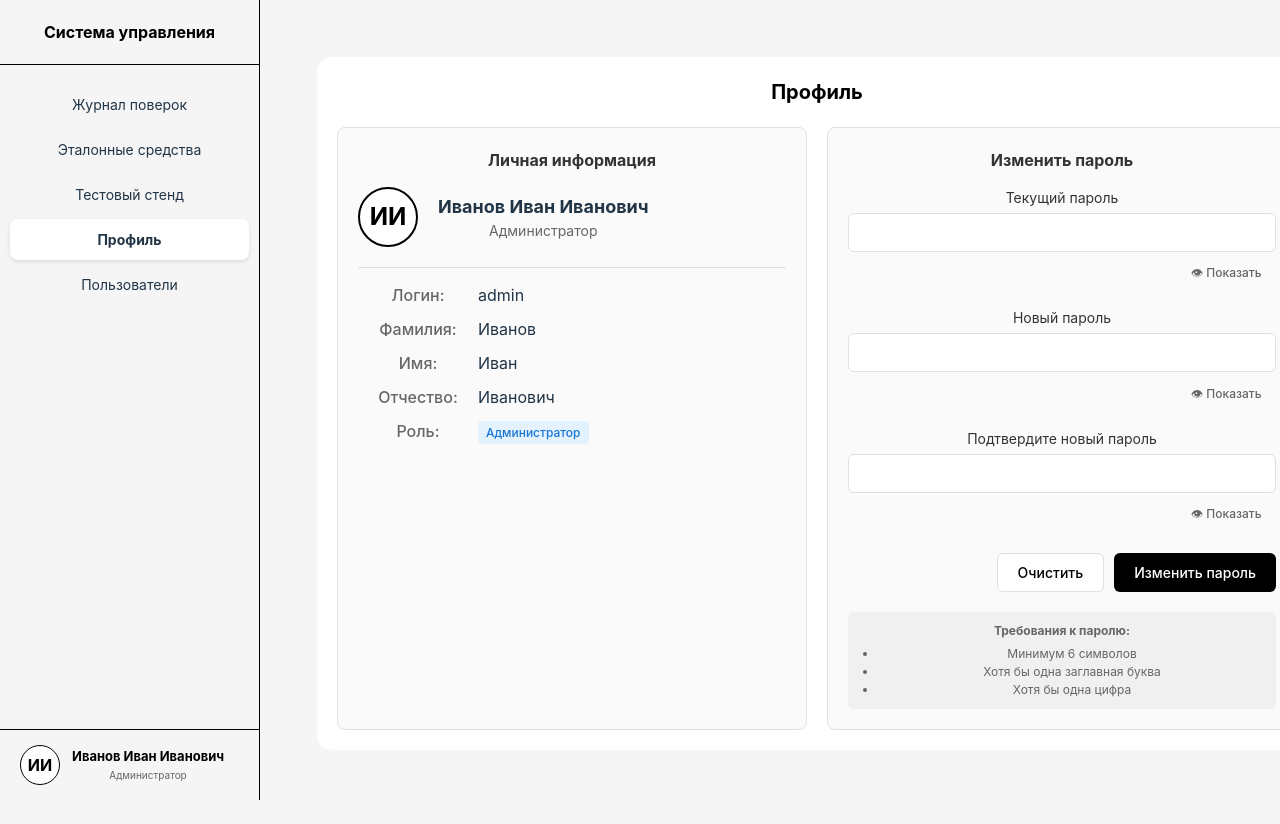
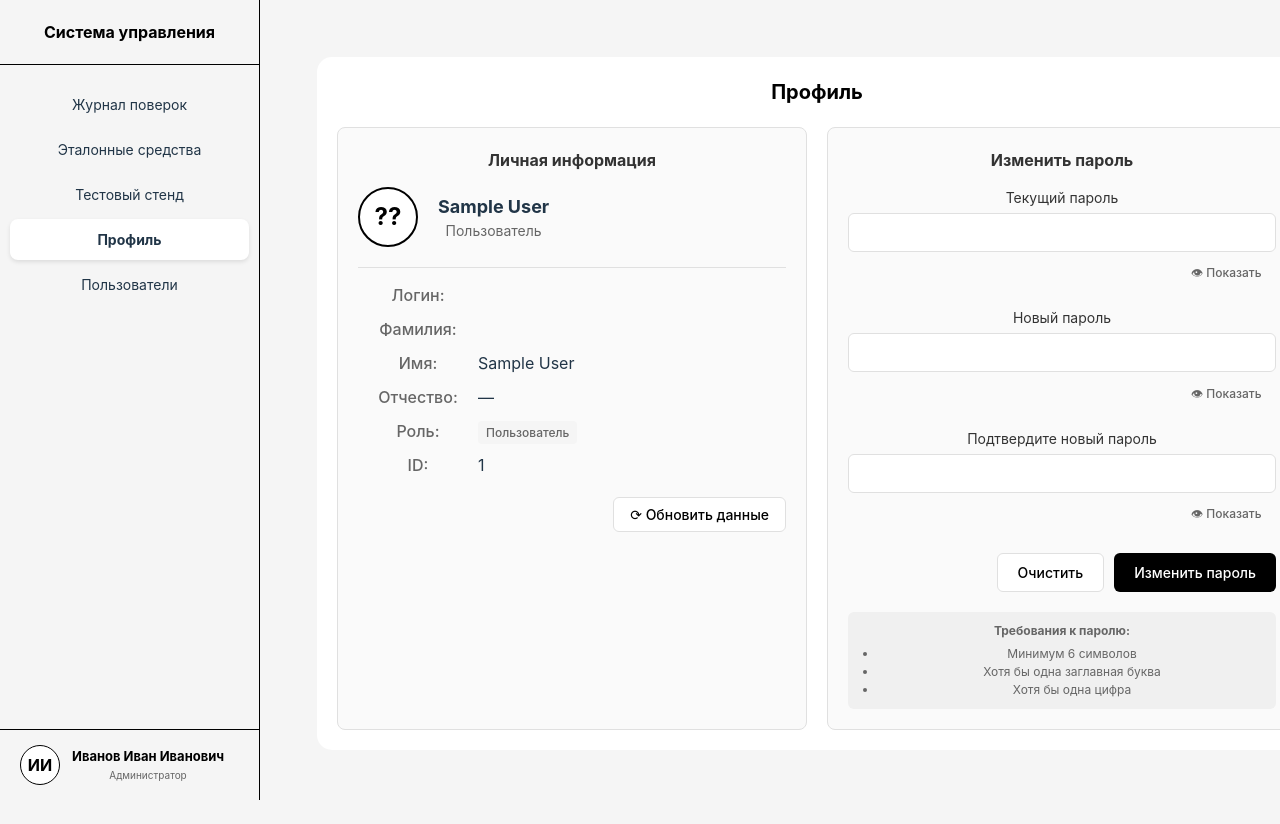
Before and after one commit to chikibambony137/Optimetrik2, a Vue app in the folder frontend/: page /main/profile in a window 1280 px wide. Shown: the top 824 px of the page. Built offline with nearby package versions, Linux system fonts and the light colour scheme; sample sign-in values are in the browser's storage.

Commit message:
make profile data view

```diff
--- a/frontend/src/pages/ProfilePage.vue
+++ b/frontend/src/pages/ProfilePage.vue
@@ -1,6 +1,5 @@
 <template>
   <div>
-
     <div style="display: grid; grid-template-columns: 1fr 1fr; gap: 20px;">
       <!-- Левая колонка - информация о пользователе -->
       <div style="background-color: #fafafa; border: 1px solid #e0e0e0; border-radius: 8px; padding: 20px;">
@@ -8,7 +7,7 @@
 
         <div style="margin-bottom: 15px;">
           <div style="display: flex; align-items: center; gap: 20px; margin-bottom: 20px;">
-            <!-- Аватар пользователя (как в левой панели) -->
+            <!-- Аватар пользователя -->
             <div style="width: 60px; height: 60px; border-radius: 50%; border: 2px solid black; background-color: white; display: flex; align-items: center; justify-content: center; color: black; font-size: 24px; font-weight: bold;">
               {{ userInitials }}
             </div>
@@ -47,13 +46,30 @@
                   borderRadius: '4px',
                   fontSize: '12px',
                   fontWeight: '500',
-                  backgroundColor: userData.role === 'Администратор' ? '#e3f2fd' : '#f5f5f5',
-                  color: userData.role === 'Администратор' ? '#1976d2' : '#666'
+                  backgroundColor: userData.admin_role ? '#e3f2fd' : '#f5f5f5',
+                  color: userData.admin_role ? '#1976d2' : '#666'
                 }">
-                  {{ userData.role }}
+                  {{ userData.admin_role ? 'Администратор' : 'Пользователь' }}
                 </span>
               </div>
             </div>
+
+            <div style="display: flex; margin-bottom: 10px;" v-if="userData.id">
+              <div style="width: 120px; font-weight: 500; color: #666;">ID:</div>
+              <div>{{ userData.id }}</div>
+            </div>
+          </div>
+
+          <!-- Кнопка обновления данных -->
+          <div style="margin-top: 20px; display: flex; justify-content: flex-end;">
+            <button
+              @click="refreshUserData"
+              style="padding: 8px 16px; background-color: white; border: 1px solid #e0e0e0; border-radius: 6px; cursor: pointer; font-size: 14px; display: flex; align-items: center; gap: 5px;"
+              :disabled="loading"
+            >
+              <span v-if="loading">⟳ Обновление...</span>
+              <span v-else>⟳ Обновить данные</span>
+            </button>
           </div>
         </div>
       </div>
@@ -69,6 +85,7 @@
               v-model="passwordForm.currentPassword"
               :type="showCurrentPassword ? 'text' : 'password'"
               style="width: 100%; padding: 10px; border: 1px solid #e0e0e0; border-radius: 6px; font-size: 14px;"
+              :disabled="passwordLoading"
             >
             <div style="display: flex; justify-content: flex-end; margin-top: 5px;">
               <button
@@ -87,6 +104,7 @@
               v-model="passwordForm.newPassword"
               :type="showNewPassword ? 'text' : 'password'"
               style="width: 100%; padding: 10px; border: 1px solid #e0e0e0; border-radius: 6px; font-size: 14px;"
+              :disabled="passwordLoading"
             >
             <div style="display: flex; justify-content: flex-end; margin-top: 5px;">
               <button
@@ -105,6 +123,7 @@
               v-model="passwordForm.confirmPassword"
               :type="showConfirmPassword ? 'text' : 'password'"
               style="width: 100%; padding: 10px; border: 1px solid #e0e0e0; border-radius: 6px; font-size: 14px;"
+              :disabled="passwordLoading"
             >
             <div style="display: flex; justify-content: flex-end; margin-top: 5px;">
               <button
@@ -122,14 +141,16 @@
               type="button"
               @click="resetPasswordForm"
               style="padding: 10px 20px; background-color: white; border: 1px solid #e0e0e0; border-radius: 6px; cursor: pointer; font-size: 14px;"
+              :disabled="passwordLoading"
             >
               Очистить
             </button>
             <button
               type="submit"
               style="padding: 10px 20px; background-color: black; color: white; border: none; border-radius: 6px; cursor: pointer; font-size: 14px;"
+              :disabled="passwordLoading"
             >
-              Изменить пароль
+              {{ passwordLoading ? 'Изменение...' : 'Изменить пароль' }}
             </button>
           </div>
         </form>
@@ -150,7 +171,7 @@
     <Dialog
       v-model:show="showSuccessDialog"
       title="Успешно!"
-      message="Пароль успешно изменен"
+      :message="successMessage"
       confirmText="ОК"
       @confirm="showSuccessDialog = false"
     />
@@ -167,29 +188,44 @@
 </template>
 
 <script setup>
-import { ref, computed } from 'vue'
+import { ref, computed, onMounted } from 'vue'
+import { useRouter } from 'vue-router'
 import Dialog from '../components/blocks/Dialog.vue'
 
-// Данные пользователя (в реальном проекте получать из стора/БД)
+const router = useRouter()
+const loading = ref(false)
+const passwordLoading = ref(false)
+
+// Данные пользователя из localStorage
 const userData = ref({
-  id: 1,
-  login: 'admin',
-  surname: 'Иванов',
-  name: 'Иван',
-  patronymic: 'Иванович',
-  role: 'Администратор'
+  id: null,
+  login: '',
+  surname: '',
+  name: '',
+  patronymic: '',
+  admin_role: false
 })
+
+// Состояние диалогов
+const showSuccessDialog = ref(false)
+const showErrorDialog = ref(false)
+const errorMessage = ref('')
+const successMessage = ref('')
 
 // Вычисляемые значения
 const userInitials = computed(() => {
-  return (userData.value.surname.charAt(0) + userData.value.name.charAt(0)).toUpperCase()
+  if (userData.value.surname && userData.value.name) {
+    return (userData.value.surname.charAt(0) + userData.value.name.charAt(0)).toUpperCase()
+  }
+  return '??'
 })
 
 const userFullName = computed(() => {
-  return `${userData.value.surname} ${userData.value.name} ${userData.value.patronymic || ''}`.trim()
+  const parts = [userData.value.surname, userData.value.name, userData.value.patronymic]
+  return parts.filter(p => p && p.trim()).join(' ').trim() || 'Не указано'
 })
 
-const userRole = computed(() => userData.value.role)
+const userRole = computed(() => userData.value.admin_role ? 'Администратор' : 'Пользователь')
 
 // Форма изменения пароля
 const passwordForm = ref({
@@ -203,17 +239,64 @@ const showCurrentPassword = ref(false)
 const showNewPassword = ref(false)
 const showConfirmPassword = ref(false)
 
-// Диалоги
-const showSuccessDialog = ref(false)
-const showErrorDialog = ref(false)
-const errorMessage = ref('')
+// Загрузка данных пользователя
+const loadUserData = () => {
+  try {
+    // Пробуем получить данные из localStorage
+    const storedUser = localStorage.getItem('user')
+    if (storedUser) {
+      userData.value = JSON.parse(storedUser)
+    } else {
+      // Если данных нет, пробуем получить через токен
+      refreshUserData()
+    }
+  } catch (error) {
+    console.error('Error loading user data:', error)
+    errorMessage.value = 'Ошибка загрузки данных пользователя'
+    showErrorDialog.value = true
+  }
+}
 
-// Сброс формы пароля
-const resetPasswordForm = () => {
-  passwordForm.value = {
-    currentPassword: '',
-    newPassword: '',
-    confirmPassword: ''
+// Обновление данных пользователя с сервера
+const refreshUserData = async () => {
+  const token = localStorage.getItem('access_token')
+  alert(token)
+  if (!token) {
+    router.push('/login')
+    return
+  }
+
+  loading.value = true
+  try {
+    const response = await fetch('http://localhost:8000/users/me', {
+      headers: {
+        'Authorization': `Bearer ${token}`
+      }
+    })
+
+    if (!response.ok) {
+      if (response.status === 401) {
+        // Токен невалидный, перенаправляем на login
+        localStorage.removeItem('access_token')
+        localStorage.removeItem('token_type')
+        localStorage.removeItem('user')
+        router.push('/login')
+        return
+      }
+      throw new Error('Ошибка получения данных')
+    }
+
+    const data = await response.json()
+    userData.value = data
+    localStorage.setItem('user', JSON.stringify(data))
+    successMessage.value = 'Данные успешно обновлены'
+    showSuccessDialog.value = true
+  } catch (error) {
+    console.error('Error refreshing user data:', error)
+    errorMessage.value = error.message || 'Ошибка обновления данных'
+    showErrorDialog.value = true
+  } finally {
+    loading.value = false
   }
 }
 
@@ -226,7 +309,7 @@ const validatePassword = (password) => {
 }
 
 // Смена пароля
-const changePassword = () => {
+const changePassword = async () => {
   // Проверка заполнения всех полей
   if (!passwordForm.value.currentPassword || !passwordForm.value.newPassword || !passwordForm.value.confirmPassword) {
     errorMessage.value = 'Заполните все поля'
@@ -248,26 +331,63 @@ const changePassword = () => {
     return
   }
 
-  // Проверка текущего пароля (в реальности здесь будет запрос к API)
-  if (passwordForm.value.currentPassword !== 'password') { // Заглушка
-    errorMessage.value = 'Неверный текущий пароль'
-    showErrorDialog.value = true
+  const token = localStorage.getItem('access_token')
+  if (!token) {
+    router.push('/login')
     return
   }
 
-  // Здесь будет запрос к API для смены пароля
-  console.log('Смена пароля:', {
-    currentPassword: passwordForm.value.currentPassword,
-    newPassword: passwordForm.value.newPassword
-  })
+  passwordLoading.value = true
+  try {
+    const response = await fetch('http://localhost:8000/users/change-password', {
+      method: 'POST',
+      headers: {
+        'Authorization': `Bearer ${token}`,
+        'Content-Type': 'application/json'
+      },
+      body: JSON.stringify({
+        current_password: passwordForm.value.currentPassword,
+        new_password: passwordForm.value.newPassword
+      })
+    })
 
-  // Успех
-  showSuccessDialog.value = true
-  resetPasswordForm()
+    const data = await response.json()
+
+    if (!response.ok) {
+      throw new Error(data.detail || 'Ошибка при смене пароля')
+    }
+
+    // Успех
+    successMessage.value = 'Пароль успешно изменен'
+    showSuccessDialog.value = true
+    resetPasswordForm()
+  } catch (error) {
+    console.error('Password change error:', error)
+    errorMessage.value = error.message || 'Ошибка при смене пароля'
+    showErrorDialog.value = true
+  } finally {
+    passwordLoading.value = false
+  }
 }
 
-// Для демонстрации разных ролей можно менять:
-// userData.value.role = 'Метролог'
+// Сброс формы пароля
+const resetPasswordForm = () => {
+  passwordForm.value = {
+    currentPassword: '',
+    newPassword: '',
+    confirmPassword: ''
+  }
+}
+
+// Проверка авторизации при загрузке
+onMounted(() => {
+  const token = localStorage.getItem('access_token')
+  if (!token) {
+    router.push('/login')
+    return
+  }
+  loadUserData()
+})
 </script>
 
 <style scoped>
```
Also changed, not shown: 2 other files (tests, documents, lock files or other folders).
